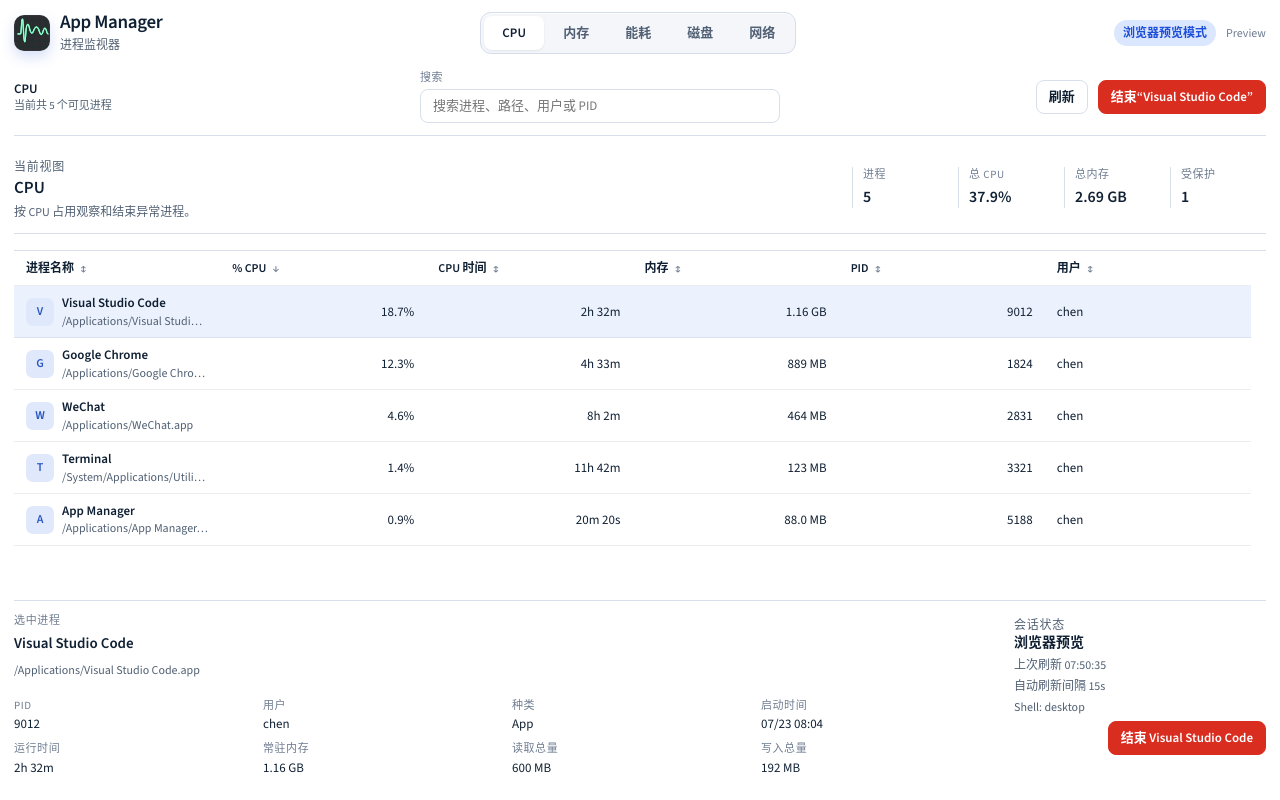
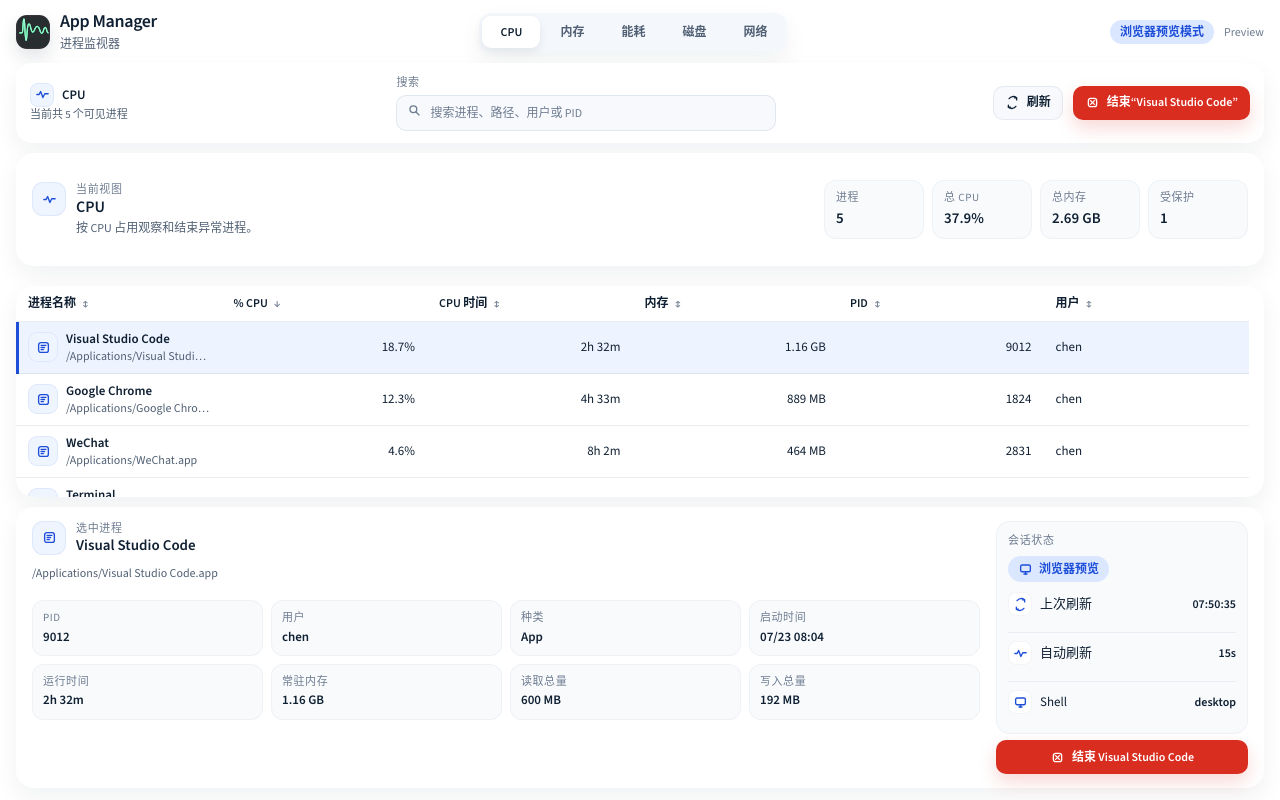
Before and after one commit to ZhcChen/App-Manager, a React (Vite) app in the folder desktop/: page / in a window 1280 px wide. Built offline with nearby package versions, Linux system fonts and the light colour scheme.

Commit message:
style(desktop): refine floating process monitor surfaces

```diff
--- a/desktop/src/App.tsx
+++ b/desktop/src/App.tsx
@@ -1,5 +1,14 @@
 import { useEffect, useMemo, useState } from "react";
 import appManagerMarkUrl from "@app-manager/brand/logo/app-manager-mark.svg";
+import {
+  ActivityIcon,
+  AlertIcon,
+  AppTileIcon,
+  DesktopIcon,
+  RefreshIcon,
+  StopIcon,
+  SuccessIcon
+} from "./components/icons";
 import { loadDesktopBootstrap, type DesktopBootstrap } from "./lib/desktopRuntime";
 import { canTerminateProcess } from "./features/processes/guards";
 import { ProcessList } from "./features/processes/components/ProcessList";
@@ -250,9 +259,16 @@
 
         <section className="monitor-summary">
           <div className="monitor-summary__primary">
+            <div className="monitor-summary__heading">
+              <span className="monitor-summary__icon" aria-hidden="true">
+                <ActivityIcon />
+              </span>
+              <div>
                 <p className="section-label">当前视图</p>
                 <h2>{PROCESS_VIEW_LABELS[activeView]}</h2>
                 <p>{PROCESS_VIEW_CONFIG[activeView].summary}</p>
+              </div>
+            </div>
           </div>
           <dl className="monitor-summary__stats">
             <div>
@@ -276,9 +292,14 @@
 
         {processes.error ? (
           <section className="feedback-banner feedback-banner--error" role="alert">
+            <div className="feedback-banner__main">
+              <span className="feedback-banner__icon" aria-hidden="true">
+                <AlertIcon />
+              </span>
               <div>
                 <p className="feedback-banner__title">进程列表更新失败</p>
                 <p className="feedback-banner__copy">{processes.error.message}</p>
+              </div>
             </div>
             <button
               type="button"
@@ -292,9 +313,14 @@
           </section>
         ) : processes.notice ? (
           <section className="feedback-banner feedback-banner--success" role="status">
+            <div className="feedback-banner__main">
+              <span className="feedback-banner__icon" aria-hidden="true">
+                <SuccessIcon />
+              </span>
               <div>
                 <p className="feedback-banner__title">最近动作</p>
                 <p className="feedback-banner__copy">{processes.notice}</p>
+              </div>
             </div>
           </section>
         ) : null}
@@ -326,10 +352,17 @@
 
         <footer className="detail-panel">
           <div className="detail-panel__selection">
+            <div className="detail-panel__heading">
+              <span className="detail-panel__heading-icon" aria-hidden="true">
+                <AppTileIcon />
+              </span>
+              <div>
                 <p className="section-label">选中进程</p>
+                <h3>{selectedItem ? selectedItem.name : "尚未选择"}</h3>
+              </div>
+            </div>
             {selectedItem ? (
               <>
-                <h3>{selectedItem.name}</h3>
                 <p className="detail-path">{selectedItem.path || "—"}</p>
                 <dl className="detail-grid">
                   <div>
@@ -373,11 +406,38 @@
 
           <div className="detail-panel__actions">
             <div className="detail-card">
+              <div className="detail-card__header">
                 <p className="section-label">会话状态</p>
-              <h3>{bootstrap.runtime === "electron" ? "桌面实时连接" : "浏览器预览"}</h3>
-              <p>上次刷新 {processes.lastRefresh}</p>
-              <p>自动刷新间隔 {formatRefreshCadence()}</p>
-              <p>Shell: {bootstrap.shell}</p>
+                <span className="detail-card__status">
+                  <DesktopIcon />
+                  <span>
+                    {bootstrap.runtime === "electron" ? "桌面实时连接" : "浏览器预览"}
+                  </span>
+                </span>
+              </div>
+              <ul className="detail-meta-list">
+                <li>
+                  <span className="detail-meta-list__icon" aria-hidden="true">
+                    <RefreshIcon />
+                  </span>
+                  <span>上次刷新</span>
+                  <strong>{processes.lastRefresh}</strong>
+                </li>
+                <li>
+                  <span className="detail-meta-list__icon" aria-hidden="true">
+                    <ActivityIcon />
+                  </span>
+                  <span>自动刷新</span>
+                  <strong>{formatRefreshCadence()}</strong>
+                </li>
+                <li>
+                  <span className="detail-meta-list__icon" aria-hidden="true">
+                    <DesktopIcon />
+                  </span>
+                  <span>Shell</span>
+                  <strong>{bootstrap.shell}</strong>
+                </li>
+              </ul>
             </div>
 
             <button
@@ -390,7 +450,8 @@
                 }
               }}
             >
-              {selectedItem ? `结束 ${selectedItem.name}` : "结束进程"}
+              <StopIcon />
+              <span>{selectedItem ? `结束 ${selectedItem.name}` : "结束进程"}</span>
             </button>
           </div>
         </footer>
--- /dev/null
+++ b/desktop/src/components/icons.tsx
@@ -0,0 +1,96 @@
+import type { SVGProps } from "react";
+
+type IconProps = SVGProps<SVGSVGElement>;
+
+function BaseIcon(props: IconProps) {
+  return (
+    <svg
+      viewBox="0 0 20 20"
+      fill="none"
+      stroke="currentColor"
+      strokeWidth="1.8"
+      strokeLinecap="round"
+      strokeLinejoin="round"
+      aria-hidden="true"
+      {...props}
+    />
+  );
+}
+
+export function SearchIcon(props: IconProps) {
+  return (
+    <BaseIcon {...props}>
+      <circle cx="8.5" cy="8.5" r="4.5" />
+      <path d="M12 12l4 4" />
+    </BaseIcon>
+  );
+}
+
+export function RefreshIcon(props: IconProps) {
+  return (
+    <BaseIcon {...props}>
+      <path d="M15.5 6.5V3.8h-2.7" />
+      <path d="M15.3 3.8a6.6 6.6 0 0 0-9.8 1" />
+      <path d="M4.5 13.5v2.7h2.7" />
+      <path d="M4.7 16.2a6.6 6.6 0 0 0 9.8-1" />
+    </BaseIcon>
+  );
+}
+
+export function StopIcon(props: IconProps) {
+  return (
+    <BaseIcon {...props}>
+      <rect x="4.5" y="4.5" width="11" height="11" rx="3" />
+      <path d="M7.5 7.5l5 5" />
+      <path d="M12.5 7.5l-5 5" />
+    </BaseIcon>
+  );
+}
+
+export function ActivityIcon(props: IconProps) {
+  return (
+    <BaseIcon {...props}>
+      <path d="M2.5 10h3l2-4 3 8 2.5-5h4.5" />
+    </BaseIcon>
+  );
+}
+
+export function DesktopIcon(props: IconProps) {
+  return (
+    <BaseIcon {...props}>
+      <rect x="3.5" y="4" width="13" height="9" rx="2" />
+      <path d="M8 16h4" />
+      <path d="M10 13v3" />
+    </BaseIcon>
+  );
+}
+
+export function AlertIcon(props: IconProps) {
+  return (
+    <BaseIcon {...props}>
+      <circle cx="10" cy="10" r="7" />
+      <path d="M10 6.5v4" />
+      <path d="M10 12.8h.01" />
+    </BaseIcon>
+  );
+}
+
+export function SuccessIcon(props: IconProps) {
+  return (
+    <BaseIcon {...props}>
+      <circle cx="10" cy="10" r="7" />
+      <path d="M6.8 10.1l2.1 2.1 4.3-4.4" />
+    </BaseIcon>
+  );
+}
+
+export function AppTileIcon(props: IconProps) {
+  return (
+    <BaseIcon {...props}>
+      <rect x="3.5" y="3.5" width="13" height="13" rx="3" />
+      <path d="M6.8 7.2h6.4" />
+      <path d="M6.8 10h4.6" />
+      <path d="M6.8 12.8h3.1" />
+    </BaseIcon>
+  );
+}
--- a/desktop/src/features/processes/components/ProcessList.tsx
+++ b/desktop/src/features/processes/components/ProcessList.tsx
@@ -1,6 +1,7 @@
 import type { ProcessApiError, ProcessItem } from "../types";
 import type { ProcessColumn, ProcessSortKey, SortDirection } from "../view-config";
 import { formatMetricValue } from "../view-config";
+import { AppTileIcon } from "../../../components/icons";
 
 type ProcessListProps = {
   items: ProcessItem[];
@@ -117,7 +118,7 @@
                       <td key={column.key}>
                         <div className="process-cell__identity">
                           <div className="process-cell__icon" aria-hidden="true">
-                            {item.name.slice(0, 1)}
+                            <AppTileIcon />
                           </div>
                           <div className="process-cell__content">
                             <strong>{item.name}</strong>
--- a/desktop/src/features/processes/components/ProcessToolbar.tsx
+++ b/desktop/src/features/processes/components/ProcessToolbar.tsx
@@ -1,3 +1,5 @@
+import { ActivityIcon, RefreshIcon, SearchIcon, StopIcon } from "../../../components/icons";
+
 type ProcessToolbarProps = {
   activeViewLabel: string;
   query: string;
@@ -30,7 +32,12 @@
   return (
     <div className="monitor-toolbar">
       <div className="monitor-toolbar__meta">
-        <p className="toolbar-title">{activeViewLabel}</p>
+        <p className="toolbar-title">
+          <span className="toolbar-title__icon" aria-hidden="true">
+            <ActivityIcon />
+          </span>
+          <span>{activeViewLabel}</span>
+        </p>
         <p className="toolbar-subtitle">
           {query
             ? `显示 ${resultCount} / ${totalCount} 个进程`
@@ -41,6 +48,9 @@
       <label className="search-field monitor-toolbar__search">
         <span className="search-label">搜索</span>
         <div className="search-input-wrap">
+          <span className="search-input-icon" aria-hidden="true">
+            <SearchIcon />
+          </span>
           <input
             value={query}
             onChange={(event) => onQueryChange(event.target.value)}
@@ -66,7 +76,8 @@
           onClick={onRefresh}
           disabled={isRefreshing}
         >
-          {isRefreshing ? "刷新中…" : "刷新"}
+          <RefreshIcon />
+          <span>{isRefreshing ? "刷新中…" : "刷新"}</span>
         </button>
         <button
           type="button"
@@ -74,7 +85,8 @@
           onClick={onTerminateSelected}
           disabled={!selectedName || !canTerminateSelected}
         >
-          {selectedName ? `结束“${selectedName}”` : "结束进程"}
+          <StopIcon />
+          <span>{selectedName ? `结束“${selectedName}”` : "结束进程"}</span>
         </button>
       </div>
     </div>
--- a/desktop/src/styles/base.css
+++ b/desktop/src/styles/base.css
@@ -8,6 +8,8 @@
   --font-size-md: 14px;
   --font-size-lg: 16px;
   --font-size-xl: 18px;
+  --shadow-float-soft: 0 10px 24px rgba(16, 32, 51, 0.06);
+  --shadow-float-strong: 0 18px 34px rgba(16, 32, 51, 0.08);
   font-synthesis: none;
   line-height: 1.4;
   text-rendering: optimizeLegibility;
@@ -40,6 +42,11 @@
 
 button {
   cursor: pointer;
+  transition:
+    background-color 140ms ease,
+    box-shadow 140ms ease,
+    color 140ms ease,
+    transform 140ms ease;
 }
 
 button:disabled {
@@ -58,8 +65,8 @@
   min-height: 0;
   display: grid;
   grid-template-rows: auto auto auto auto minmax(0, 1fr) auto;
-  gap: 8px;
-  padding: 12px 14px 10px;
+  gap: 10px;
+  padding: 12px 16px 12px;
   background: #ffffff;
   font-variant-numeric: tabular-nums;
   overflow: hidden;
@@ -87,11 +94,11 @@
 }
 
 .monitor-header__brand-mark {
-  width: 36px;
-  height: 36px;
+  width: 34px;
+  height: 34px;
   flex: 0 0 auto;
-  border-radius: 10px;
-  box-shadow: 0 6px 14px rgba(29, 78, 216, 0.18);
+  border-radius: 11px;
+  box-shadow: 0 8px 18px rgba(16, 32, 51, 0.12);
 }
 
 .monitor-header__copy {
@@ -105,16 +112,16 @@
 }
 
 .monitor-header__title h1 {
-  font-size: 19px;
+  font-size: 18px;
   line-height: 1.1;
   letter-spacing: -0.02em;
 }
 
 .monitor-header__title p,
-.monitor-summary__primary p,
+.monitor-summary__primary p:not(.section-label),
 .detail-path,
 .detail-empty,
-.detail-card p {
+.detail-card p:not(.section-label) {
   margin: 4px 0 0;
   color: var(--color-text-secondary);
   font-size: var(--font-size-xs);
@@ -135,13 +142,12 @@
 .view-tabs {
   display: inline-flex;
   align-items: center;
-  gap: 2px;
+  gap: 3px;
   padding: 3px;
   justify-self: center;
-  border-radius: 11px;
-  background: #f4f6fa;
-  border: 1px solid #d5ddeb;
-  box-shadow: inset 0 1px 0 rgba(255, 255, 255, 0.8);
+  border-radius: 12px;
+  background: #f4f7fb;
+  box-shadow: var(--shadow-float-soft);
 }
 
 .view-tabs button,
@@ -152,26 +158,28 @@
 }
 
 .view-tabs button {
-  min-width: 60px;
-  min-height: 34px;
+  min-width: 58px;
+  min-height: 32px;
   padding: 0 12px;
-  border-radius: 8px;
+  border-radius: 9px;
   color: var(--color-text-secondary);
   font-weight: 600;
-  font-size: var(--font-size-sm);
+  font-size: var(--font-size-xs);
 }
 
 .view-tabs button.is-active {
   background: #ffffff;
   color: var(--color-text-primary);
-  box-shadow: 0 1px 2px rgba(16, 32, 51, 0.08);
+  box-shadow: 0 4px 10px rgba(16, 32, 51, 0.08);
 }
 
 .monitor-toolbar {
   justify-content: space-between;
   gap: 12px;
-  padding: 8px 0 12px;
-  border-bottom: 1px solid var(--color-border-soft);
+  padding: 12px 14px;
+  border-radius: 16px;
+  background: #ffffff;
+  box-shadow: var(--shadow-float-soft);
 }
 
 .monitor-toolbar__meta {
@@ -190,6 +198,9 @@
 }
 
 .toolbar-title {
+  display: inline-flex;
+  align-items: center;
+  gap: 8px;
   font-size: var(--font-size-sm);
   font-weight: 600;
 }
@@ -199,14 +210,46 @@
   font-size: var(--font-size-2xs);
 }
 
+.toolbar-title__icon,
+.monitor-summary__icon,
+.detail-panel__heading-icon,
+.feedback-banner__icon,
+.detail-meta-list__icon {
+  display: grid;
+  place-items: center;
+  color: var(--color-accent-strong);
+}
+
+.toolbar-title__icon {
+  width: 24px;
+  height: 24px;
+  border-radius: 8px;
+  background: #eff5ff;
+  box-shadow: inset 0 0 0 1px rgba(29, 78, 216, 0.08);
+}
+
+.toolbar-title__icon svg,
+.monitor-summary__icon svg,
+.detail-panel__heading-icon svg,
+.feedback-banner__icon svg,
+.detail-meta-list__icon svg,
+.process-cell__icon svg,
+.search-input-icon svg,
+.secondary-button svg,
+.danger-button svg,
+.detail-card__status svg {
+  width: 15px;
+  height: 15px;
+}
+
 .monitor-toolbar__search {
   flex: 1 1 auto;
-  max-width: 360px;
+  max-width: 380px;
 }
 
 .search-field {
   display: grid;
-  gap: 4px;
+  gap: 5px;
 }
 
 .search-label,
@@ -222,15 +265,29 @@
   position: relative;
 }
 
+.search-input-icon {
+  position: absolute;
+  top: 50%;
+  left: 11px;
+  transform: translateY(-50%);
+  color: var(--color-text-muted);
+  pointer-events: none;
+}
+
 .search-field input {
   width: 100%;
-  min-height: 34px;
-  padding: 0 70px 0 12px;
-  border: 1px solid var(--color-border-soft);
-  border-radius: 8px;
-  background: #ffffff;
+  min-height: 36px;
+  padding: 0 74px 0 34px;
+  border: 0;
+  border-radius: 10px;
+  background: #f7f9fc;
+  box-shadow: inset 0 0 0 1px rgba(147, 164, 191, 0.22);
   color: var(--color-text-primary);
-  font-size: var(--font-size-sm);
+  font-size: var(--font-size-xs);
+}
+
+.search-field input::placeholder {
+  color: var(--color-text-muted);
 }
 
 .search-field input:focus,
@@ -251,6 +308,8 @@
   min-height: 24px;
   padding: 0 8px;
   border-radius: 6px;
+  background: #ffffff;
+  box-shadow: 0 3px 8px rgba(16, 32, 51, 0.06);
   color: var(--color-accent-strong);
   font-size: var(--font-size-xs);
 }
@@ -263,31 +322,47 @@
 
 .secondary-button,
 .danger-button {
+  display: inline-flex;
+  align-items: center;
+  justify-content: center;
+  gap: 7px;
   min-height: 34px;
   padding: 0 12px;
-  border-radius: 8px;
-  border: 1px solid var(--color-border-soft);
+  border-radius: 10px;
+  border: 0;
   font-weight: 600;
-  font-size: var(--font-size-sm);
+  font-size: var(--font-size-xs);
 }
 
 .secondary-button {
-  background: #ffffff;
+  background: #f7f9fc;
   color: var(--color-text-primary);
+  box-shadow: inset 0 0 0 1px rgba(147, 164, 191, 0.18);
 }
 
 .danger-button {
   background: var(--color-danger-strong);
   color: #ffffff;
-  border-color: var(--color-danger-strong);
+  box-shadow: 0 8px 18px rgba(217, 45, 32, 0.18);
+}
+
+.secondary-button:hover:not(:disabled) {
+  background: #eef3fa;
+}
+
+.danger-button:hover:not(:disabled) {
+  background: #bf271c;
+  transform: translateY(-1px);
 }
 
 .monitor-summary {
   display: grid;
   grid-template-columns: minmax(0, 1fr) auto;
   gap: 12px;
-  padding: 10px 0 12px;
-  border-bottom: 1px solid var(--color-border-soft);
+  padding: 14px 16px;
+  border-radius: 18px;
+  background: #ffffff;
+  box-shadow: var(--shadow-float-soft);
 }
 
 .monitor-summary__primary {
@@ -296,21 +371,38 @@
   gap: 2px;
 }
 
+.monitor-summary__heading {
+  display: flex;
+  align-items: flex-start;
+  gap: 10px;
+}
+
+.monitor-summary__icon {
+  width: 34px;
+  height: 34px;
+  flex: 0 0 auto;
+  border-radius: 11px;
+  background: #eff5ff;
+  box-shadow: inset 0 0 0 1px rgba(29, 78, 216, 0.08);
+}
+
 .monitor-summary__primary h2 {
-  font-size: 17px;
+  font-size: 16px;
   line-height: 1.15;
 }
 
 .monitor-summary__stats {
   display: grid;
-  grid-template-columns: repeat(4, minmax(96px, 1fr));
-  gap: 10px;
+  grid-template-columns: repeat(4, minmax(100px, 1fr));
+  gap: 8px;
   align-content: center;
 }
 
 .monitor-summary__stats div {
-  padding-left: 10px;
-  border-left: 1px solid var(--color-border-soft);
+  padding: 10px 12px;
+  border-radius: 12px;
+  background: #f8fafc;
+  box-shadow: inset 0 0 0 1px rgba(147, 164, 191, 0.1);
 }
 
 .monitor-summary__stats dt {
@@ -322,7 +414,7 @@
 
 .monitor-summary__stats dd {
   margin-top: 3px;
-  font-size: 16px;
+  font-size: 15px;
   font-weight: 600;
   white-space: nowrap;
 }
@@ -330,8 +422,8 @@
 .status-pill {
   display: inline-flex;
   align-items: center;
-  min-height: 26px;
-  padding: 0 9px;
+  min-height: 24px;
+  padding: 0 10px;
   border-radius: 999px;
   background: var(--color-accent-soft);
   color: var(--color-accent-strong);
@@ -357,21 +449,45 @@
 .feedback-banner {
   justify-content: space-between;
   gap: 12px;
-  padding: 10px 0;
-  border-bottom: 1px solid var(--color-border-soft);
+  padding: 11px 14px;
+  border-radius: 14px;
+  box-shadow: var(--shadow-float-soft);
 }
 
 .feedback-banner--success {
-  background: var(--color-success-soft);
+  background: #f1fbf6;
 }
 
 .feedback-banner--error {
-  background: var(--color-danger-soft);
+  background: #fff4f3;
 }
 
 .feedback-banner__title {
   font-size: var(--font-size-sm);
   font-weight: 600;
+}
+
+.feedback-banner__main {
+  display: flex;
+  align-items: flex-start;
+  gap: 10px;
+  min-width: 0;
+}
+
+.feedback-banner__icon {
+  width: 30px;
+  height: 30px;
+  flex: 0 0 auto;
+  border-radius: 10px;
+  background: rgba(255, 255, 255, 0.85);
+}
+
+.feedback-banner--success .feedback-banner__icon {
+  color: var(--color-success-strong);
+}
+
+.feedback-banner--error .feedback-banner__icon {
+  color: var(--color-danger-strong);
 }
 
 .feedback-banner__copy {
@@ -391,13 +507,15 @@
   align-self: stretch;
   overflow: auto;
   scrollbar-gutter: stable;
-  border-top: 1px solid var(--color-border-soft);
   background: #ffffff;
+  border-radius: 18px;
+  box-shadow: var(--shadow-float-soft);
 }
 
 .process-table {
   width: 100%;
-  border-collapse: collapse;
+  border-collapse: separate;
+  border-spacing: 0;
   table-layout: fixed;
 }
 
@@ -413,7 +531,8 @@
   position: sticky;
   top: 0;
   z-index: 1;
-  background: #ffffff;
+  background: rgba(255, 255, 255, 0.96);
+  backdrop-filter: blur(8px);
 }
 
 .column-sort-button {
@@ -433,15 +552,18 @@
 }
 
 .process-table tbody tr {
-  transition: background-color 120ms ease;
+  transition:
+    background-color 120ms ease,
+    box-shadow 120ms ease;
 }
 
 .process-table tbody tr:hover {
-  background: #f7faff;
+  background: #f8fbff;
 }
 
 .process-table tbody tr.is-selected {
-  background: #ecf2fd;
+  background: #eef4ff;
+  box-shadow: inset 3px 0 0 var(--color-accent-strong);
 }
 
 .process-cell__identity {
@@ -452,16 +574,15 @@
 }
 
 .process-cell__icon {
-  width: 28px;
-  height: 28px;
-  border-radius: 7px;
+  width: 30px;
+  height: 30px;
+  border-radius: 9px;
   display: grid;
   place-items: center;
-  background: #dfe9fb;
-  color: #2755c4;
-  font-weight: 700;
+  background: #eff5ff;
+  color: var(--color-accent-strong);
+  box-shadow: inset 0 0 0 1px rgba(29, 78, 216, 0.08);
   flex: 0 0 auto;
-  font-size: var(--font-size-xs);
 }
 
 .process-cell__content {
@@ -495,7 +616,7 @@
   display: inline-flex;
   align-items: center;
   justify-content: center;
-  min-height: 24px;
+  min-height: 22px;
   padding: 0 8px;
   border-radius: 999px;
   font-size: var(--font-size-2xs);
@@ -522,9 +643,11 @@
   grid-template-columns: minmax(0, 1fr) 252px;
   align-self: start;
   align-items: stretch;
-  gap: 12px;
-  padding: 12px 0 0;
-  border-top: 1px solid var(--color-border-soft);
+  gap: 16px;
+  padding: 14px 16px;
+  border-radius: 18px;
+  background: #ffffff;
+  box-shadow: var(--shadow-float-soft);
 }
 
 .detail-panel__selection,
@@ -536,6 +659,21 @@
 
 .detail-panel__selection {
   align-content: start;
+}
+
+.detail-panel__heading {
+  display: flex;
+  align-items: flex-start;
+  gap: 10px;
+}
+
+.detail-panel__heading-icon {
+  width: 34px;
+  height: 34px;
+  flex: 0 0 auto;
+  border-radius: 11px;
+  background: #eff5ff;
+  box-shadow: inset 0 0 0 1px rgba(29, 78, 216, 0.08);
 }
 
 .detail-panel__selection h3 {
@@ -559,6 +697,13 @@
   gap: 8px;
 }
 
+.detail-grid div {
+  padding: 10px 11px;
+  border-radius: 12px;
+  background: #f8fafc;
+  box-shadow: inset 0 0 0 1px rgba(147, 164, 191, 0.1);
+}
+
 .detail-grid dt {
   color: var(--color-text-muted);
   font-size: var(--font-size-2xs);
@@ -569,19 +714,75 @@
 .detail-grid dd {
   margin-top: 2px;
   font-size: var(--font-size-sm);
+  font-weight: 600;
 }
 
 .detail-card {
-  padding: 0;
+  display: grid;
+  gap: 10px;
+  padding: 12px;
+  border-radius: 14px;
+  background: #f8fafc;
+  box-shadow: inset 0 0 0 1px rgba(147, 164, 191, 0.1);
 }
 
-.detail-card h3 {
+.detail-card__header {
+  display: grid;
+  gap: 8px;
+}
+
+.detail-card__status {
+  display: inline-flex;
+  align-items: center;
+  gap: 6px;
+  justify-self: start;
+  min-height: 26px;
+  padding: 0 10px;
+  border-radius: 999px;
+  background: var(--color-accent-soft);
+  color: var(--color-accent-strong);
+  font-size: var(--font-size-xs);
+  font-weight: 600;
+}
+
+.detail-meta-list {
+  display: grid;
+  gap: 8px;
+  list-style: none;
+  padding: 0;
   margin: 0;
-  font-size: var(--font-size-md);
+}
+
+.detail-meta-list li {
+  display: grid;
+  grid-template-columns: auto 1fr auto;
+  align-items: center;
+  gap: 8px;
+  padding: 8px 0;
+  border-top: 1px solid rgba(147, 164, 191, 0.14);
+}
+
+.detail-meta-list li:first-child {
+  padding-top: 0;
+  border-top: 0;
+}
+
+.detail-meta-list__icon {
+  width: 24px;
+  height: 24px;
+  border-radius: 8px;
+  background: #ffffff;
+  box-shadow: inset 0 0 0 1px rgba(147, 164, 191, 0.12);
+}
+
+.detail-meta-list strong {
+  font-size: var(--font-size-xs);
+  font-weight: 600;
+  color: var(--color-text-primary);
 }
 
 .detail-panel__terminate {
-  justify-self: end;
+  width: 100%;
 }
 
 .empty-state {
@@ -590,8 +791,9 @@
   display: grid;
   place-items: center;
   text-align: center;
-  border: 1px dashed var(--color-border-soft);
-  border-radius: 14px;
+  border-radius: 18px;
+  background: #ffffff;
+  box-shadow: var(--shadow-float-soft);
   color: var(--color-text-secondary);
 }
 
@@ -602,8 +804,7 @@
 }
 
 .empty-state--error {
-  border-style: solid;
-  border-color: rgba(217, 45, 32, 0.2);
+  background: #fff8f7;
 }
 
 .empty-state__action {
```
Lines whose indentation alone changed are shown as unchanged.
